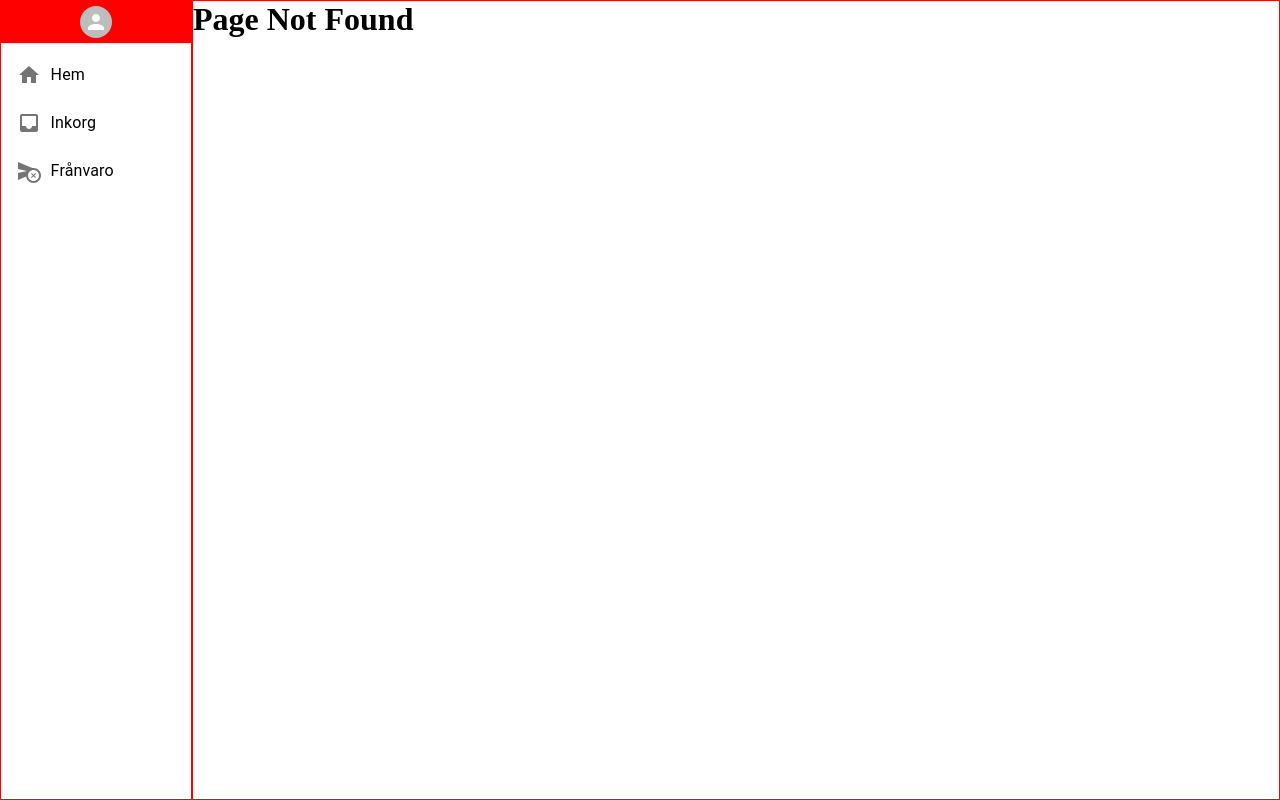
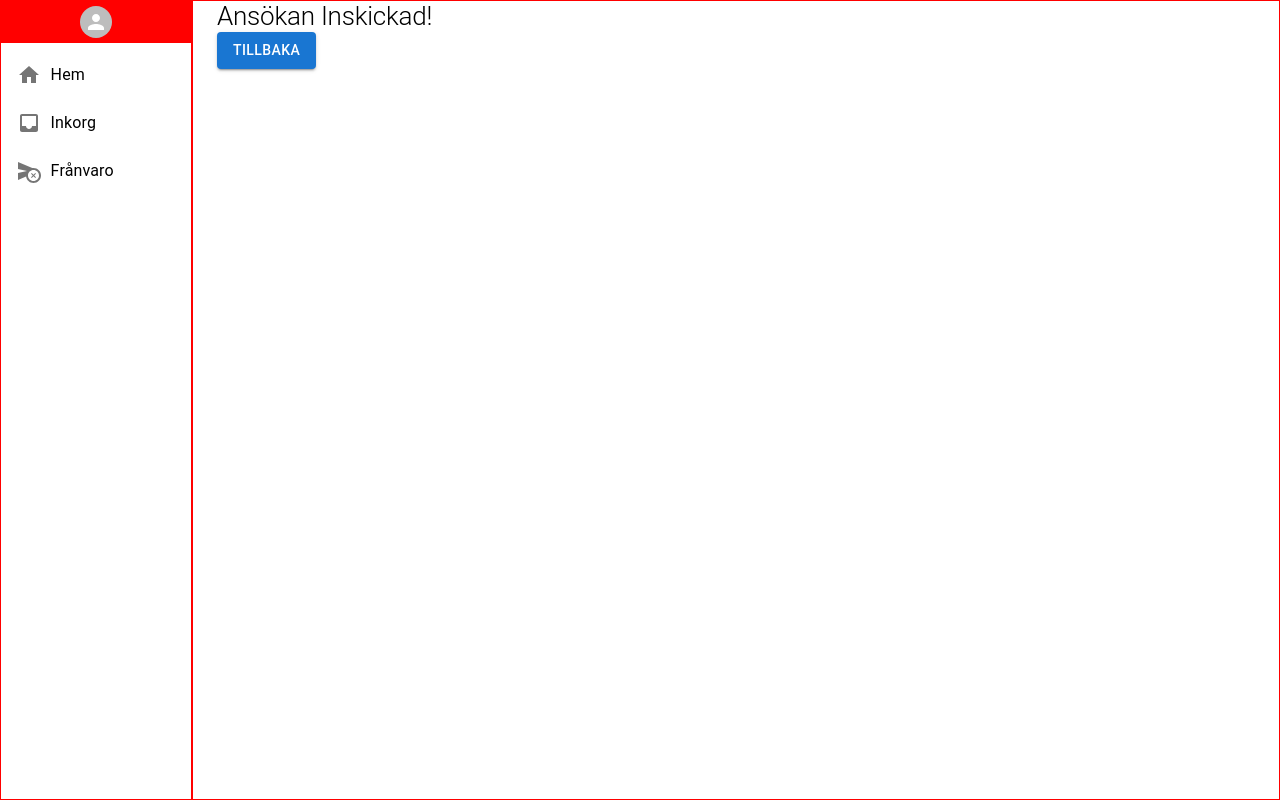
Before and after one commit to A-ForssmanP/InteractWithSchool, a React (Vite) app in the folder frontend/: page /fronvaro/1/registrera/inskickad in a window 1280 px wide. Before the commit this address had no page. Built offline with nearby package versions, Linux system fonts and the light colour scheme; the HTML template or start-up script is replaced by a standard one.

Commit message:
re-seeding dB,schemas,Route
re-seeding the db after updating model-schemas. New route for when absence is registrated.

```diff
--- a/frontend/src/pages/Pages.jsx
+++ b/frontend/src/pages/Pages.jsx
@@ -6,6 +6,7 @@ import ViewMessage from "./inbox/viewMessage/ViewMessage";
 import AbsenceLayout from "./absence/AbsenceLayout";
 import Absence from "./absence/Absence";
 import AbsenceForm from "./absence/absenceForm/AbsenceForm";
+import RegisterDone from "./absence/registerDone/RegisterDone";
 
 function Pages() {
   return (
@@ -20,6 +21,7 @@ function Pages() {
         <Route path="fronvaro" element={<AbsenceLayout />}>
           <Route index element={<Absence />} />
           <Route path=":id/registrera" element={<AbsenceForm />} />
+          <Route path=":id/registrera/inskickad" element={<RegisterDone />} />
         </Route>
       </Route>
       <Route path="*" element={<h1>Page Not Found</h1>} />
--- a/frontend/src/pages/absence/absenceForm/AbsenceForm.jsx
+++ b/frontend/src/pages/absence/absenceForm/AbsenceForm.jsx
@@ -87,7 +87,9 @@ function AbsenceForm() {
         }/register`,
         { data: absence }
       );
-      navigate(`/fronvaro/${student._id}/registrera/inskickad`);
+      if (res) {
+        navigate(`/fronvaro/${student._id}/registrera/inskickad`);
+      }
     } catch (err) {
       throw new Error(err);
     }
--- /dev/null
+++ b/frontend/src/pages/absence/registerDone/RegisterDone.jsx
@@ -0,0 +1,37 @@
+import {
+  Container,
+  Box,
+  CircularProgress,
+  Typography,
+  Button,
+} from "@mui/material";
+import { useState } from "react";
+
+function RegisterDone() {
+  const [isRegistrated, setIsRegistrated] = useState(false);
+
+  setTimeout(() => {
+    setIsRegistrated(true);
+  }, 2000);
+
+  return (
+    <Container>
+      <Box>
+        {!isRegistrated ? (
+          <CircularProgress />
+        ) : (
+          <Box>
+            <Typography variant="h2" fontSize={26}>
+              Ansökan Inskickad!
+            </Typography>
+            <Button href="../.." variant="contained">
+              Tillbaka
+            </Button>
+          </Box>
+        )}
+      </Box>
+    </Container>
+  );
+}
+
+export default RegisterDone;
```
Also changed, not shown: 2 other files (tests, documents, lock files or other folders).
